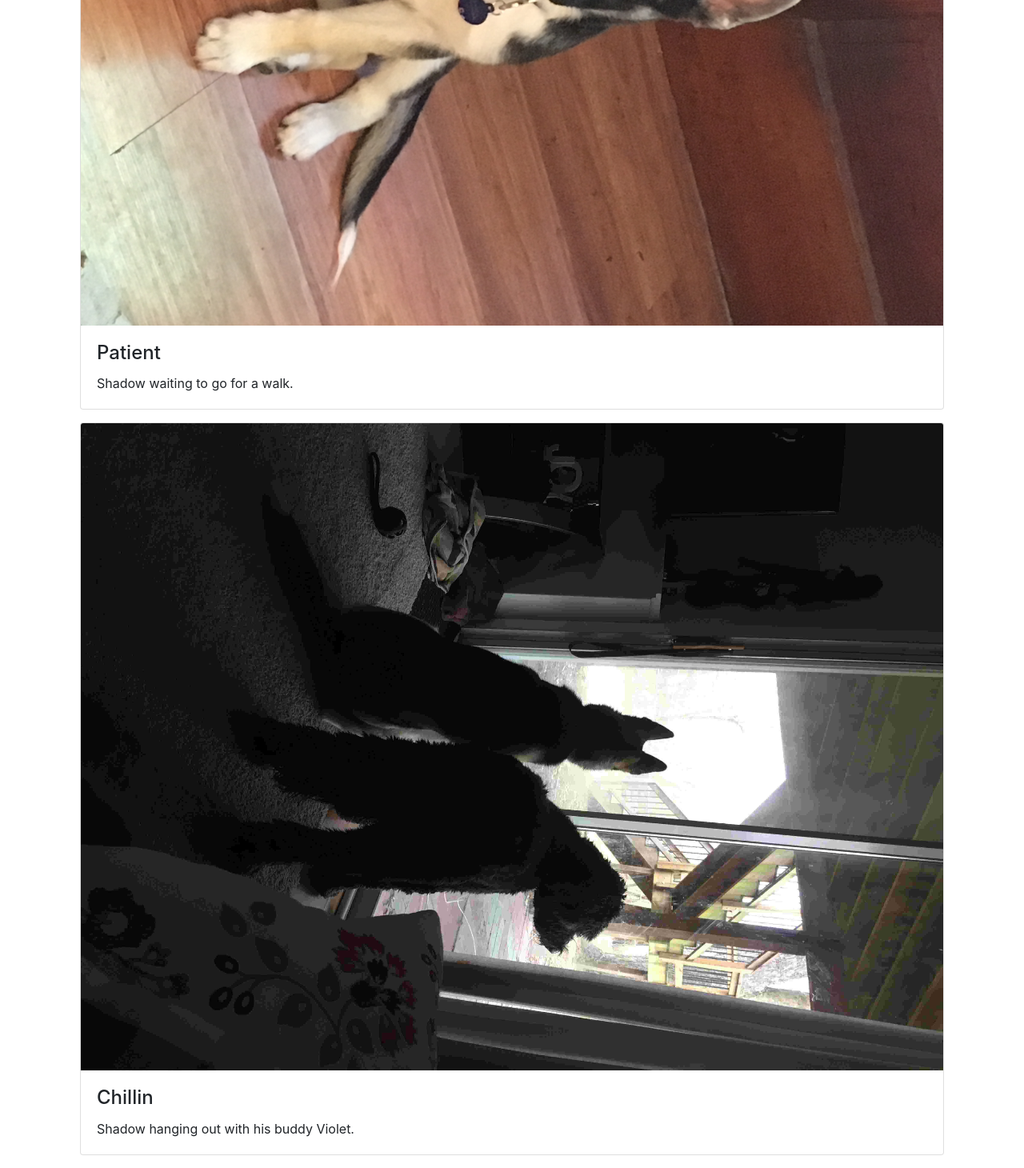
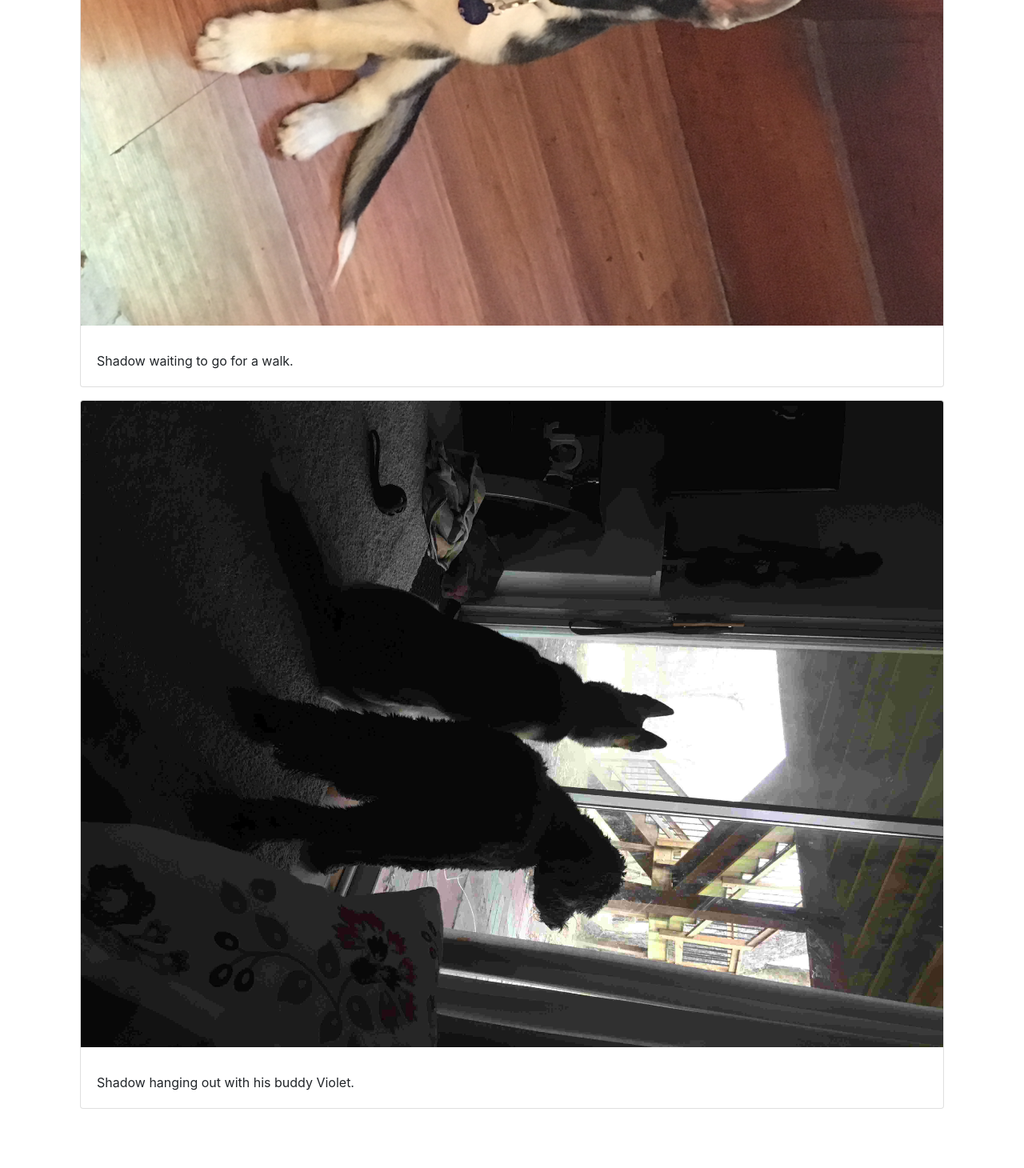
Before and after one commit to darlose04/Shadow-Pictures, a React (Create React App) app: page /posts in a window 1280 px wide. Shown: the part 475-1935 px from the top of the page at 80% size. After the commit the page ends 1877 px from the top, so only its background shows below. Built offline with nearby package versions, Linux system fonts and the light colour scheme.

Commit message:
remove title from pictures

```diff
--- a/src/App.js
+++ b/src/App.js
@@ -16,13 +16,13 @@ class App extends Component {
     pictures: [
       {
         id: uuid.v4(),
-        title: 'Patient',
+        // title: 'Patient',
         desc: 'Shadow waiting to go for a walk.',
         image: require('./pics/puppy.jpeg')
       },
       {
         id: uuid.v4(),
-        title: 'Chillin',
+        // title: 'Chillin',
         desc: 'Shadow hanging out with his buddy Violet.',
         image: require('./pics/shadowviolet.jpeg')
       }
```
